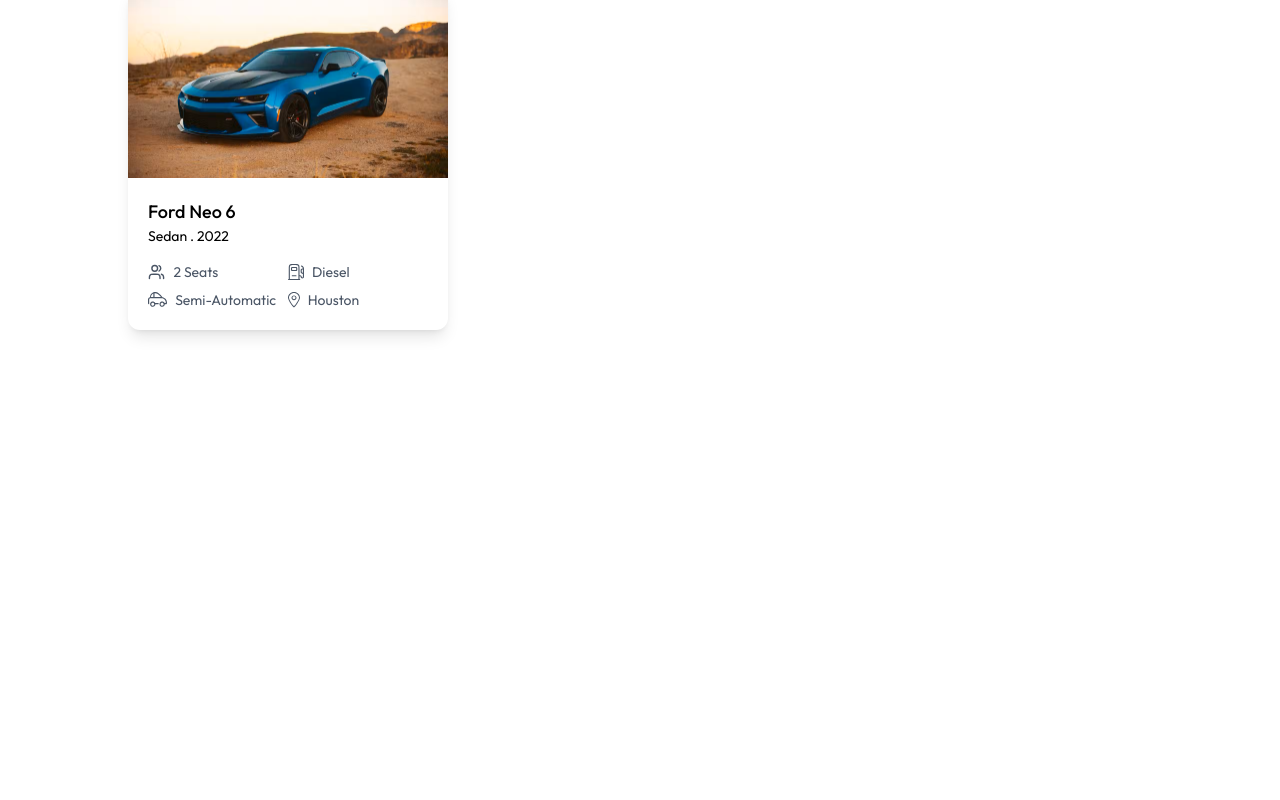
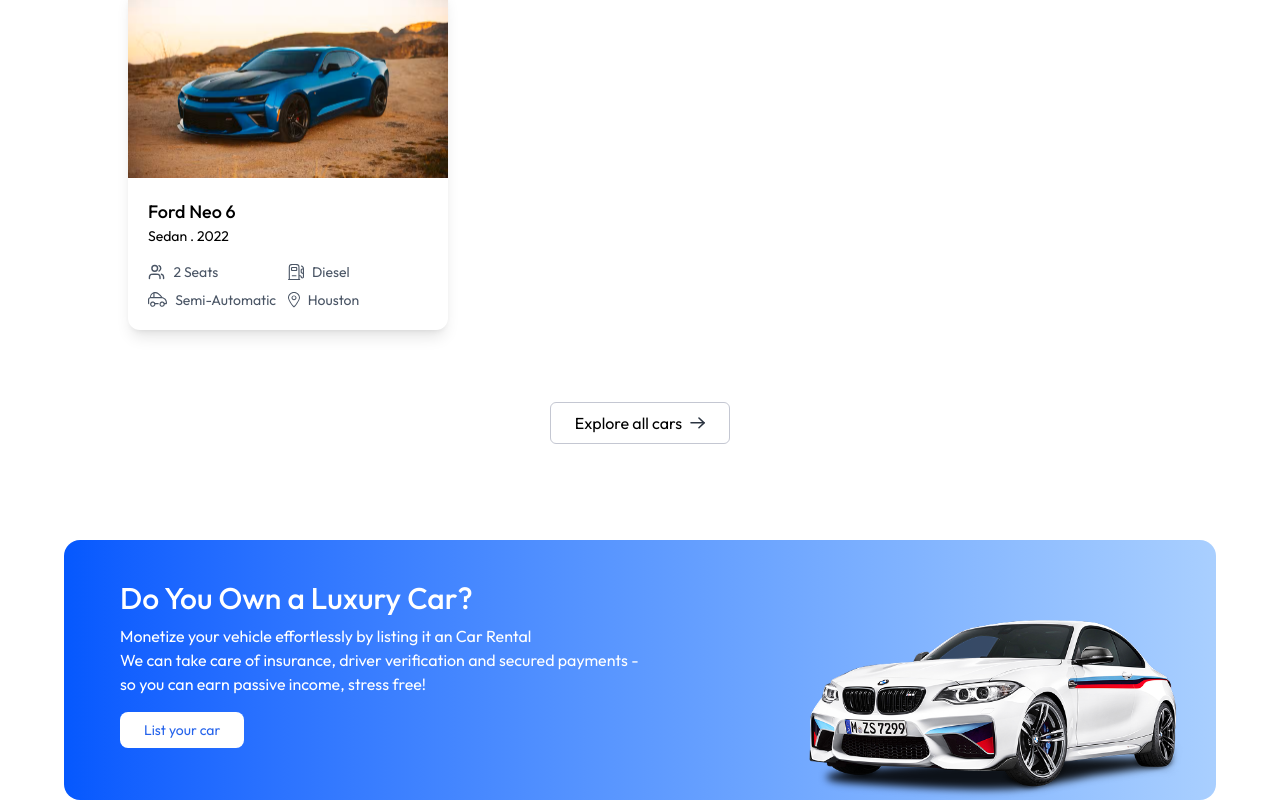
Before and after one commit to smThilshan/car-rental-front-end, a React (Vite) app: page / in a window 1280 px wide. Shown: the part 1507-2307 px from the top of the page. Before the commit the page ends 1933 px from the top, so only its background shows below. Built offline with nearby package versions, Linux system fonts and the light colour scheme.

Commit message:
added banner

```diff
--- a/src/App.jsx
+++ b/src/App.jsx
@@ -15,12 +15,12 @@
   return (
     <>
      {!isOwnerPath && <Navbar setShowLogin={setShowLogin} />}
-     <Home/>
+     {/* <Home/> */}
      <Routes>
-        <Route path='/' element={Home} />
-        <Route path='/car-details/:id' element={CarDetails} />
-        <Route path='/cars' element={Cars} />
-        <Route path='/my-bookings' element={MyBookings} />
+        <Route path='/' element={<Home />} />
+        <Route path='/car-details/:id' element={<CarDetails/>} />
+        <Route path='/cars' element={<Cars/>} />
+        <Route path='/my-bookings' element={<MyBookings/>} />
      </Routes>
     </>
 
--- /dev/null
+++ b/src/components/Banner.jsx
@@ -0,0 +1,21 @@
+import React from "react";
+import { assets } from "../assets/assets";
+
+const Banner = () => {
+  return (
+    <div className="flex flex-col md:flex-row md:items-start items-center justify-between px-8 min-md:pl-14 pt-10 bg-gradient-to-r from-[#0558FE] to-[#A9CFFF] max-w-6xl mx-3 md:mx-auto rounded-2xl overflow-hidden">
+        <div className="text-white">
+            <h2 className="text-3xl font-medium ">Do You Own a Luxury Car? </h2>
+            <p className="mt-2">Monetize your vehicle  effortlessly by listing it an Car Rental</p>
+            <p className="max-w-130">We can take care of insurance, driver verification and secured payments - so you can earn passive income, stress free! </p>
+            <button className="px-6 py-2 bg-white hover:bg-slate-100 transition-all text-primary rounded-lg text-sm mt-4 cursor-pointer">
+                List your car
+            </button>
+        </div>
+
+        <img src={assets.banner_car_image} alt="banner image" className="max-h-45 mt-10" />
+    </div>
+  );
+};
+
+export default Banner;
--- a/src/components/CarCard.jsx
+++ b/src/components/CarCard.jsx
@@ -1,11 +1,13 @@
 import React from "react";
 import { assets } from "../assets/assets";
+import { useNavigate } from "react-router-dom";
 
 const CarCard = ({ car }) => {
   const currency = import.meta.env.VITE_CURRENCY;
+  const navigate = useNavigate();
 
   return (
-    <div className="group rounded-xl overflow-hidden shadow-lg hover:-translate-y-1 transition-all duration-500 cursor-pointer">
+    <div onClick={()=>{navigate(`/car-details/${car._id}`); scrollTo(0,0)}} className="group rounded-xl overflow-hidden shadow-lg hover:-translate-y-1 transition-all duration-500 cursor-pointer">
       <div className="relative h-48 overflow-hidden">
         <img
           src={car.image}
--- a/src/components/FeatureSection.jsx
+++ b/src/components/FeatureSection.jsx
@@ -1,23 +1,35 @@
-import React from 'react'
-import Title from './Title'
-import { dummyCarData } from '../assets/assets'
-import CarCard from './CarCard'
+import React from "react";
+import Title from "./Title";
+import { assets, dummyCarData } from "../assets/assets";
+import CarCard from "./CarCard";
+import { useNavigate } from "react-router-dom";
 
 const FeatureSection = () => {
+
+    const navigate = useNavigate();
+
   return (
-    <div className='flex flex-col items-center py-24 px-6 md:px-16 lg:px-24 xl:px-32'>
+    <div className="flex flex-col items-center py-24 px-6 md:px-16 lg:px-24 xl:px-32">
       <div>
-            <Title  title='Featured Vehicles' subTitle="Explore our selection of premium vehicles available for your next adventure" />
+        <Title
+          title="Featured Vehicles"
+          subTitle="Explore our selection of premium vehicles available for your next adventure"
+        />
       </div>
-        <div className='grid grid-cols-1 sm:grid-cols-2 lg:grid-cols-3 gap-8 mt-18'>
-            {dummyCarData.slice(0,6).map((car)=>(
+      <div className="grid grid-cols-1 sm:grid-cols-2 lg:grid-cols-3 gap-8 mt-18">
+        {dummyCarData.slice(0, 6).map((car) => (
           <div key={car._id}>
-                    <CarCard car={car}/>
+            <CarCard car={car} />
           </div>
         ))}
       </div>
+      <button onClick={()=>{
+        navigate('/cars'); scroll(0,0)
+      }} className="flex items-center justify-center gap-2 px-6 py-2 border border-borderColor hover:bg-gray-50 rounded-md mt-18 cursor-pointer">
+        Explore all cars <img src={assets.arrow_icon} alt="arros" />
+      </button>
     </div>
-  )
-}
+  );
+};
 
-export default FeatureSection
+export default FeatureSection;
--- a/src/pages/Home.jsx
+++ b/src/pages/Home.jsx
@@ -1,12 +1,14 @@
 import React from 'react'
 import Hero from '../components/Hero'
 import FeatureSection from '../components/FeatureSection'
+import Banner from '../components/Banner'
 
 const Home = () => {
   return (
     <>
     <Hero/>
     <FeatureSection/>
+    <Banner/>
     </>
   )
 }
```
Lines whose indentation alone changed are shown as unchanged.
